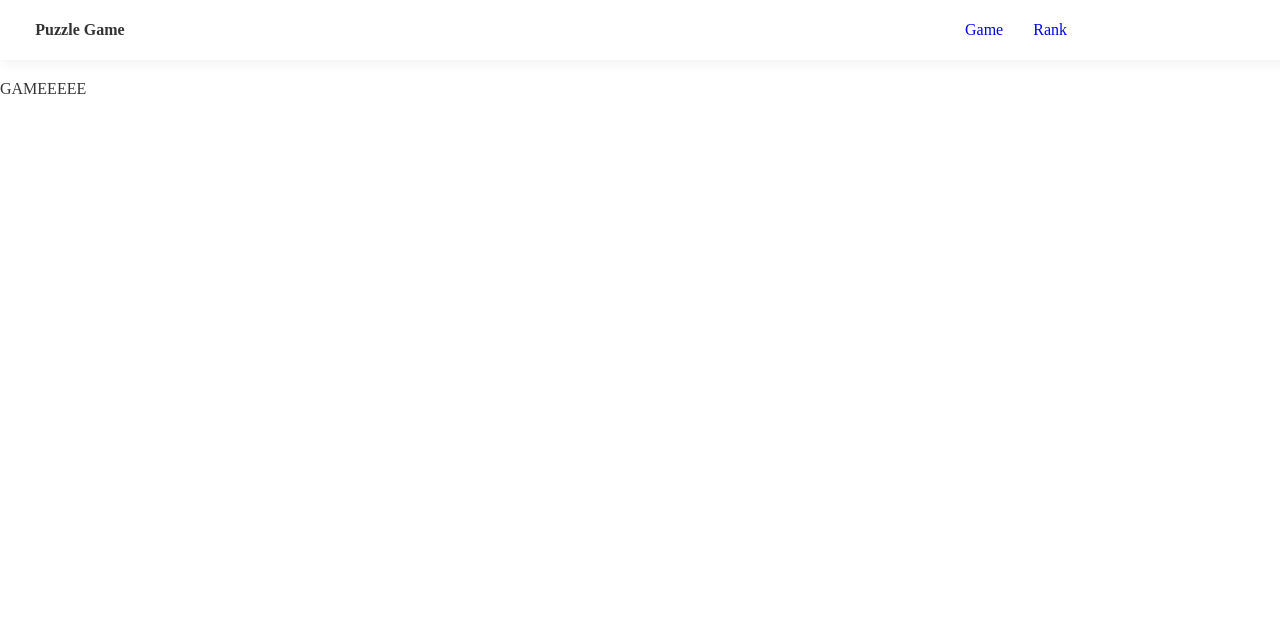
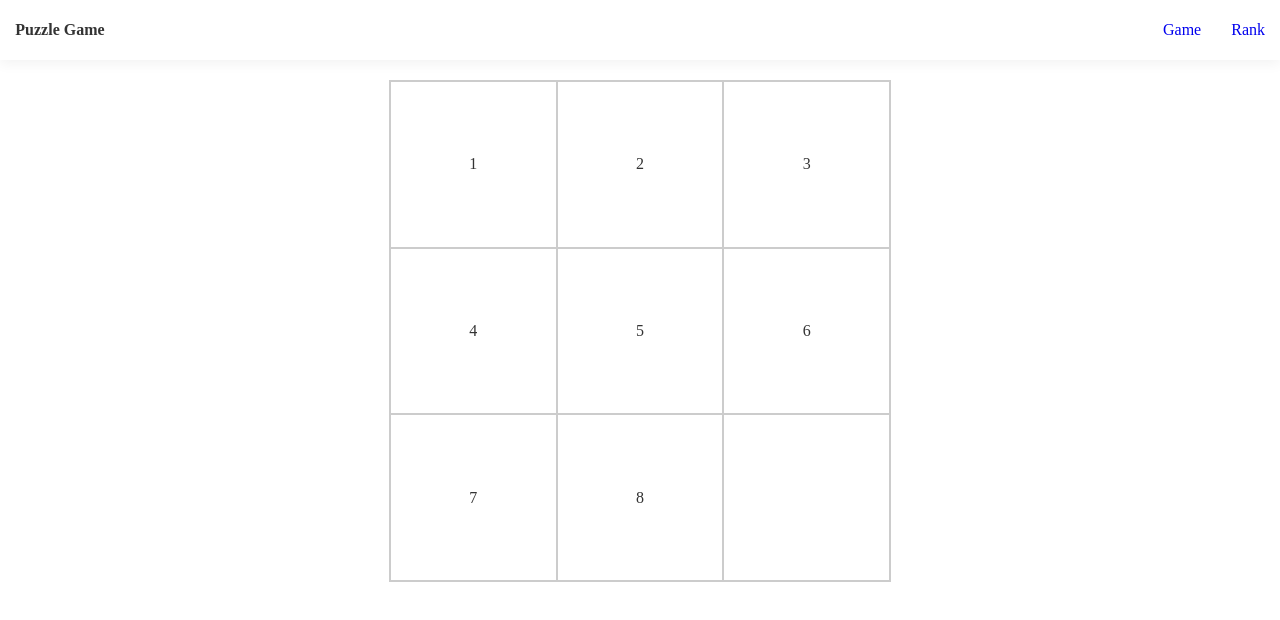
Before and after one commit to paradise0917/PuzzleGame, a React app: page / in a window 1280 px wide. Built offline with nearby package versions, Linux system fonts and the light colour scheme.

Commit message:
Other: Create puzzle tile

```diff
--- /dev/null
+++ b/src/Game/index.css
@@ -0,0 +1,15 @@
+.outer{
+    width: 100%;
+
+}
+.panel{
+    border:solid 1px #ccc;
+    width: 500px; height: 500px;
+    box-sizing: content-box;
+}
+
+.panel .tile{
+    width: calc(500px / 3 - 2px);
+    height: calc(500px / 3 - 2px);
+    border:solid 1px #ccc;
+}
--- a/src/Game/index.js
+++ b/src/Game/index.js
@@ -1,8 +1,46 @@
 import React from "react";
+import "./index.css";
 
 const Game = (props) => {
-    //const MainElement = List(props.todos, props.changeStatus);
-    return <div>GAMEEEEE</div>;
+
+    // const [title, setTitle] = useState("");
+    // const [important, setImportant] = useState(false);
+    // const [urgent, setUrgent] = useState(false);
+    // const clearState = () => {
+    //     setTitle("");
+    //     setImportant(false);
+    //     setUrgent(false);
+    // };
+
+    const showtile = (val) => {
+        return <div key={val} className="tile flex flex-jus-center flex-ali-center">
+            <span>{val}</span>
+        </div>};
+
+    const hidetile = (val) => {
+        return <div key={val} className="tile flex flex-jus-center flex-ali-center">
+            <span></span>
+        </div>};
+
+    const TotalTile = props.tileArray.length ?
+    (props.tileArray.map(item => {
+        return (item.value < 9) ? showtile(item.value) : hidetile(item.value)
+    })) : (<div>Empty Tile Array</div>);
+    return <div className="outer flex flex-jus-center flex-ali-center"><div className="panel flex flex-jus-center flex-ali-center flex-flow-wrap">{TotalTile}</div></div>;
 }
 
+// const Tile =  (props) => {
+//     const showtile =
+//         <div key={props.tile.value} className="tile flex flex-jus-center flex-ali-center">
+//             <span>{props.tile.value}</span>
+//         </div>;
+//     const hidetile =
+//         <div key={props.tile.value} className="tile flex flex-jus-center flex-ali-center">
+//             <span></span>
+//         </div>;
+
+//     const title = (props.tile.value < 9) ? ({showtile}):({hidetile});
+//     return <div>{title}</div>;
+// };
+
 export default Game;
--- a/src/Navbar/index.css
+++ b/src/Navbar/index.css
@@ -1,7 +1,7 @@
 .navbar{
     background-color: #fff;
     box-shadow: 0 4px 12px 0 rgba(0, 0, 0, 0.05);
-    padding: 0px 20px; height: 60px; width: 100%;
+    height: 60px; width: 100%;
     position: fixed; top: 0px;
 }
 
@@ -10,7 +10,7 @@
     font-weight: bolder;
 }
 .navbar .link{
-    list-style-type: none; width: 350px;
+    list-style-type: none;
 }
 .navbar .link li{
     margin: 0px 15px; font-weight: 500;
--- a/src/common.css
+++ b/src/common.css
@@ -5,6 +5,10 @@
 
 .flex-flow-col{
     flex-flow: column;
+}
+
+.flex-flow-wrap{
+    flex-flow: wrap;
 }
 
 .flex-jus-center{
--- a/src/index.js
+++ b/src/index.js
@@ -15,7 +15,18 @@ class App extends React.Component {
     constructor(props) {
         super(props);
         this.state = {
-
+            size: 3,
+            tileArray :[
+                {"row":0 , "column":0 , "value":1, "hidden":false},
+                {"row":0 , "column":1 , "value":2, "hidden":false},
+                {"row":0 , "column":2 , "value":3, "hidden":false},
+                {"row":1 , "column":0 , "value":4, "hidden":false},
+                {"row":1 , "column":1 , "value":5, "hidden":false},
+                {"row":1 , "column":2 , "value":6, "hidden":false},
+                {"row":2 , "column":0 , "value":7, "hidden":false},
+                {"row":2 , "column":1 , "value":8, "hidden":false},
+                {"row":2 , "column":2 , "value":9, "hidden":true}
+            ]
         };
         // this.changeCategory = this.changeCategory.bind(this);
         // this.changeStatus = this.changeStatus.bind(this);
@@ -32,7 +43,7 @@ class App extends React.Component {
             <React.Fragment>
                 <BrowserRouter>
                     <Navbar />
-                    <Route path="/" exact render={() => <Game />} />
+                    <Route path="/" exact render={() => <Game size={this.state.size} tileArray={this.state.tileArray} />} />
                     <Route path="/rank" render={() => <Rank />}/>
                 </BrowserRouter>
             </React.Fragment>
```
